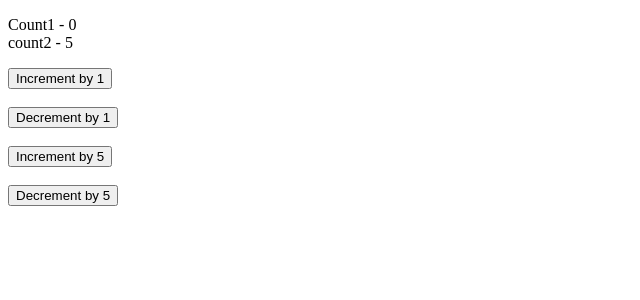
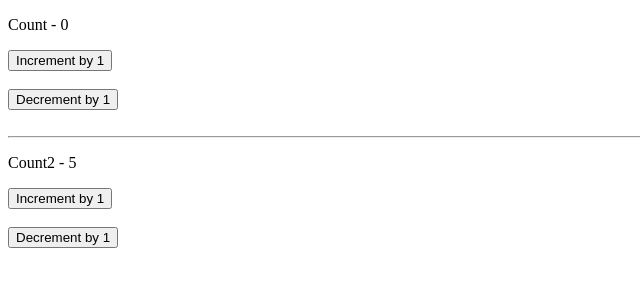
Before and after one commit to HasanMdKamrul/Hooks, a React (Create React App) app: page / in a window 1280 px wide. Shown: the top 300 px of the page, without its empty margins (0-640 px from the left). Built offline with nearby package versions, Linux system fonts and the light colour scheme.

Commit message:
use of multiple useReducer() function

```diff
--- a/src/App.js
+++ b/src/App.js
@@ -1,10 +1,10 @@
-import CounterReduce from "./Components/CounterReduce";
+import CounetrThreeEx from './Components/CounterThreeEx';
 
 function App() {
 
   return (
     <div>
-      <CounterReduce />
+      <CounetrThreeEx />
     </div>
   )
 }
--- /dev/null
+++ b/src/Components/CounterThreeEx.js
@@ -0,0 +1,57 @@
+import { useReducer } from 'react';
+
+const initialState = 0;
+const initialState2 = 5;
+
+
+const reducer = (currentState,action)=>{
+
+    switch (action) {
+        case 'increment':
+            return currentState+1;
+        case 'decrement':
+            return currentState-1;
+
+        default:
+            return currentState;
+    }
+}
+
+function CounetrThreeEx(){
+
+    const[count,dispatch] = useReducer(reducer,initialState);
+    const[count2,dispatch1] = useReducer(reducer,initialState2);
+
+
+    return(
+        <div>
+            <p>
+                Count - {count}
+            </p>
+            <button type="button" onClick={()=>(dispatch('increment'))}>
+                Increment by 1
+            </button>
+            <br />
+            <br />
+            <button type="button" onClick={()=>(dispatch('decrement'))}>
+                Decrement by 1
+            </button>
+            <br />
+            <br />
+            <hr />
+            <p>
+                Count2 - {count2}
+            </p>
+            <button type="button" onClick={()=>(dispatch1('increment'))}>
+                Increment by 1
+            </button>
+            <br />
+            <br />
+            <button type="button" onClick={()=>(dispatch1('decrement'))}>
+                Decrement by 1
+            </button>
+        </div>
+    )
+}
+
+export default CounetrThreeEx;
```
Also changed, not shown: src/Components/CounterOneEx.js (added, +39 -0 lines).
